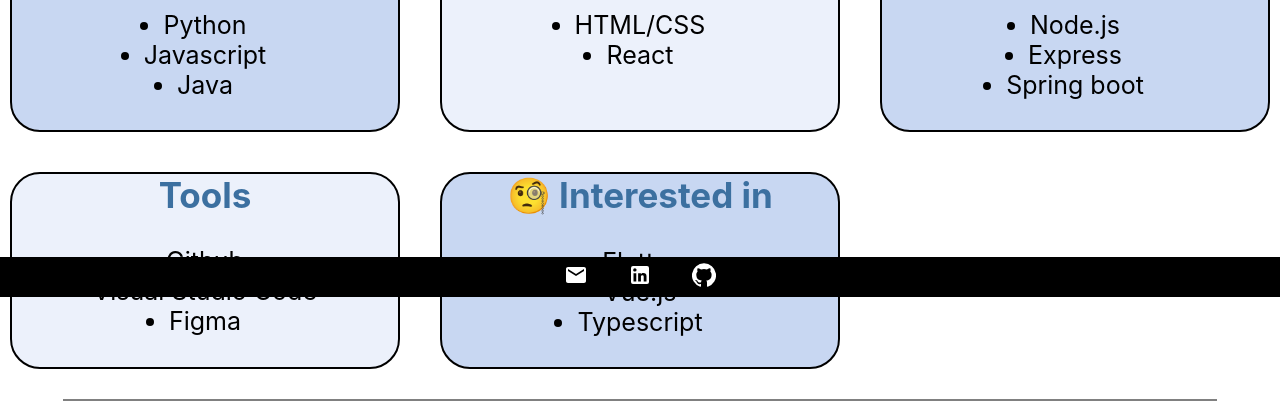
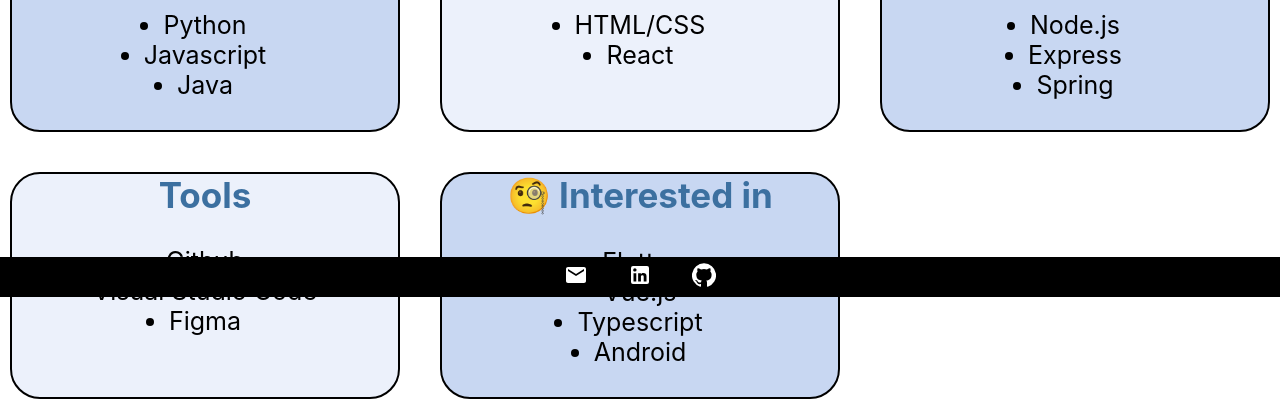
Before and after one commit to AntoineMeresse/Portfolio, a React (Create React App) app: page / in a window 1280 px wide. Shown: the part 503-920 px from the top of the page. Built offline with nearby package versions, Linux system fonts and the light colour scheme.

Commit message:
Change skillcard infos

```diff
--- a/src/components/Aboutme.js
+++ b/src/components/Aboutme.js
@@ -25,9 +25,9 @@
 				<div className="skills_cards">
 					<SkillCard title="Main Languages" skills={['Python','Javascript','Java']}/>
 					<SkillCard title="Front-end" skills={['HTML/CSS','React']}/>
-					<SkillCard title="Back-end" skills={['Node.js','Express','Spring boot']}/>
+					<SkillCard title="Back-end" skills={['Node.js','Express','Spring']}/>
 					<SkillCard title="Tools" skills={['Github','Visual Studio Code','Figma']}/>
-					<SkillCard title="&#129488; Interested in" skills={['Flutter','Vue.js','Typescript']}/>
+					<SkillCard title="&#129488; Interested in" skills={['Flutter','Vue.js','Typescript','Android']}/>
 				</div>
 			</div>
 			<hr/>
```
